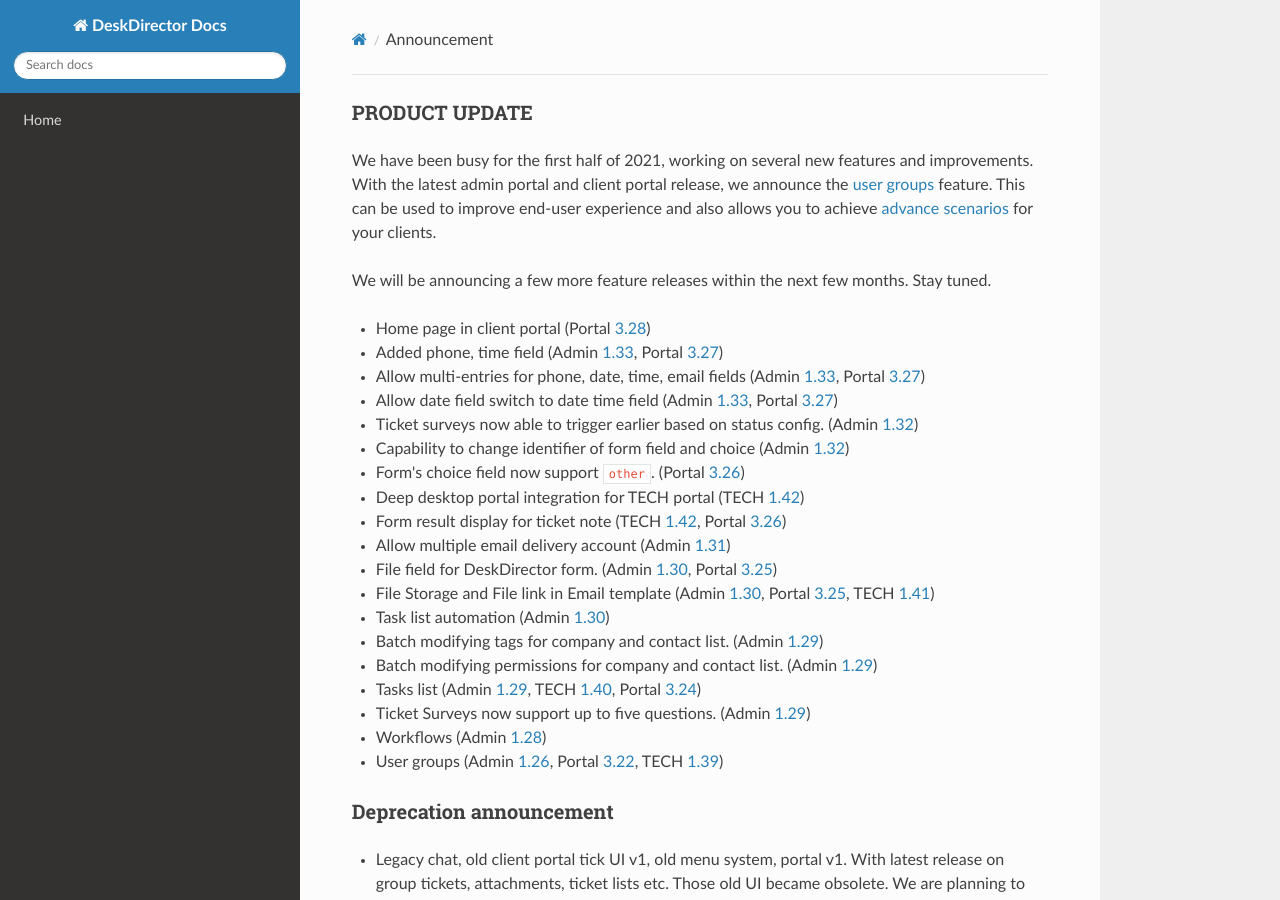
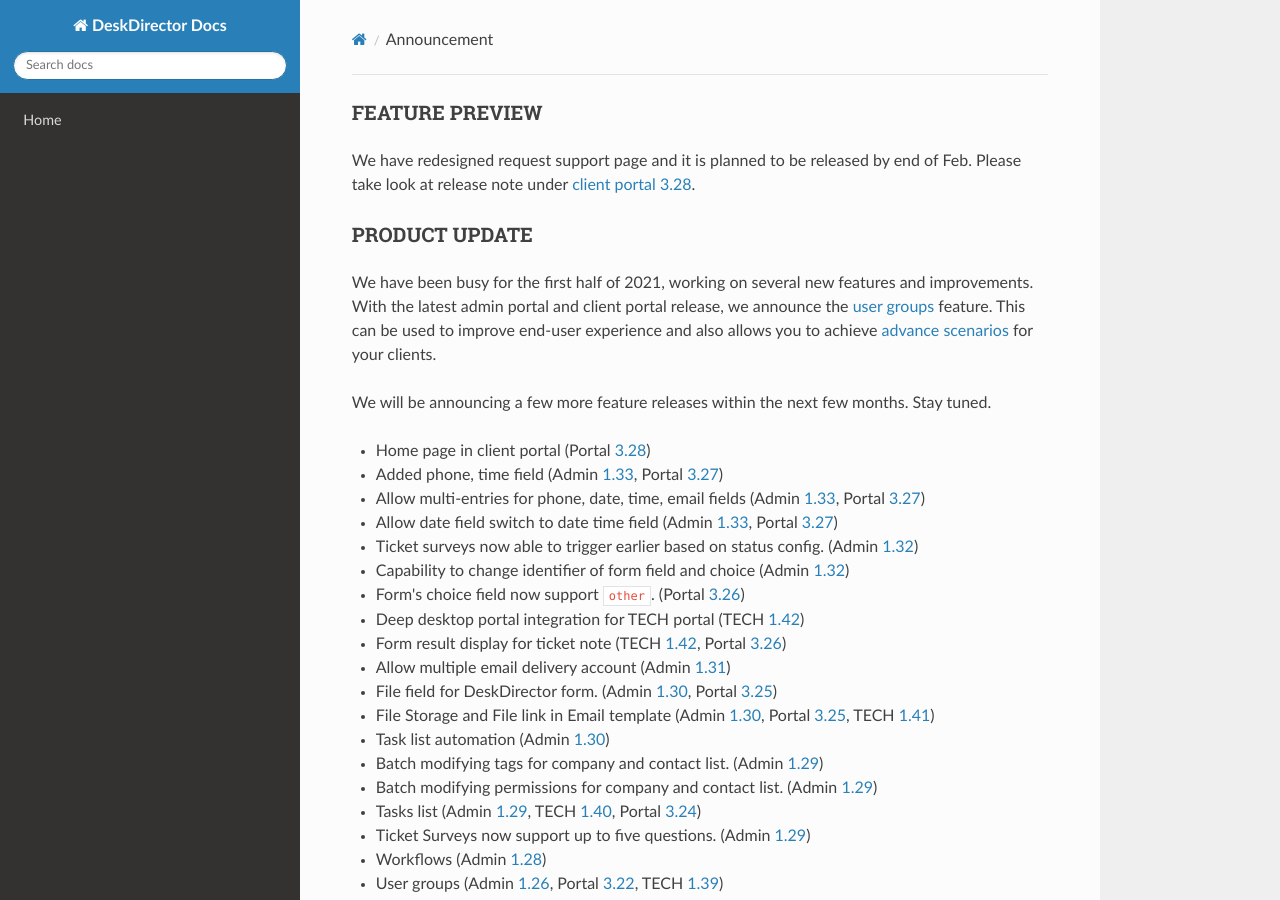
Before and after one commit to DeskDirector/docs, an MkDocs documentation site: the page built from docs/_contents/admin/home/announcement.md, in a window 1280 px wide and 900 px high. Built offline with MkDocs 1.6.1, drawn with Linux system fonts in a browser that asks for light colours; nearby versions of some CDN libraries; old or Windows-style settings are respelled for this version of MkDocs.

Commit message:
Update announcement.md

```diff
--- a/docs/_contents/admin/home/announcement.md
+++ b/docs/_contents/admin/home/announcement.md
@@ -1,3 +1,5 @@
+### FEATURE PREVIEW
+We have redesigned request support page and it is planned to be released by end of Feb. Please take look at release note under [client portal 3.28](/configs/release-notes/portal/v3.28).
 
 ### PRODUCT UPDATE
 
```
